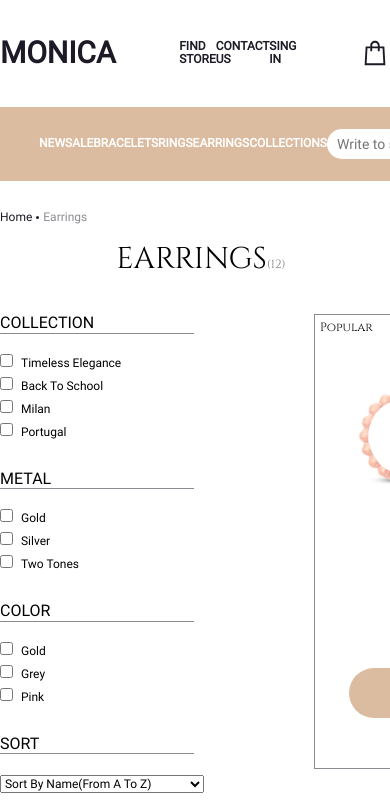
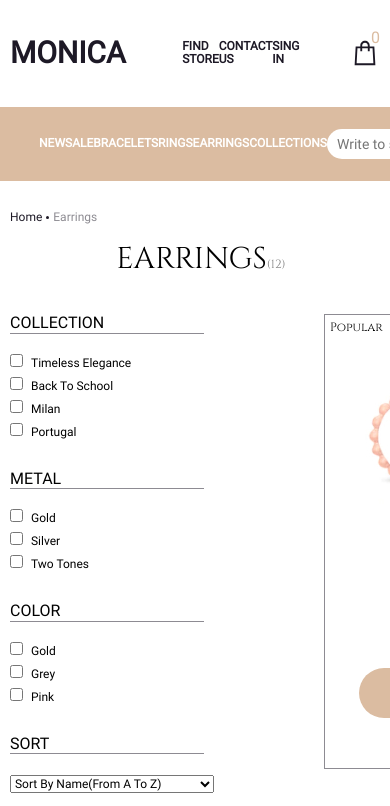
Before and after one commit to Krvknv/fromRs, a website built with webpack: page src/index.html in a window 390 px wide. Shown: the top 806 px of the page. Built offline with nearby package versions, Linux system fonts and the light colour scheme.

Commit message:
fix: fix bugs with html and style

```diff
--- a/src/assets/styles/base/_global.scss
+++ b/src/assets/styles/base/_global.scss
@@ -25,3 +25,10 @@ a {
     text-decoration: none;
     color: inherit;
 }
+
+@media screen and (max-width: 768px) {
+    .container {
+        max-width: 768px;
+        padding: 0 10px;
+    }
+}
--- a/src/assets/styles/layout/_header.scss
+++ b/src/assets/styles/layout/_header.scss
@@ -39,8 +39,16 @@
     background-image: url('../image/icons/basket.svg');
     background-position: center center;
     background-repeat: no-repeat;
+    position: relative;
     &:hover {
         background-image: url('../image/icons/basket-hover.svg');
+    }
+    &::after {
+        content: '0';
+        position: absolute;
+        color: $main-color;
+        top: -9px;
+        right: 0;
     }
 }
 
```
